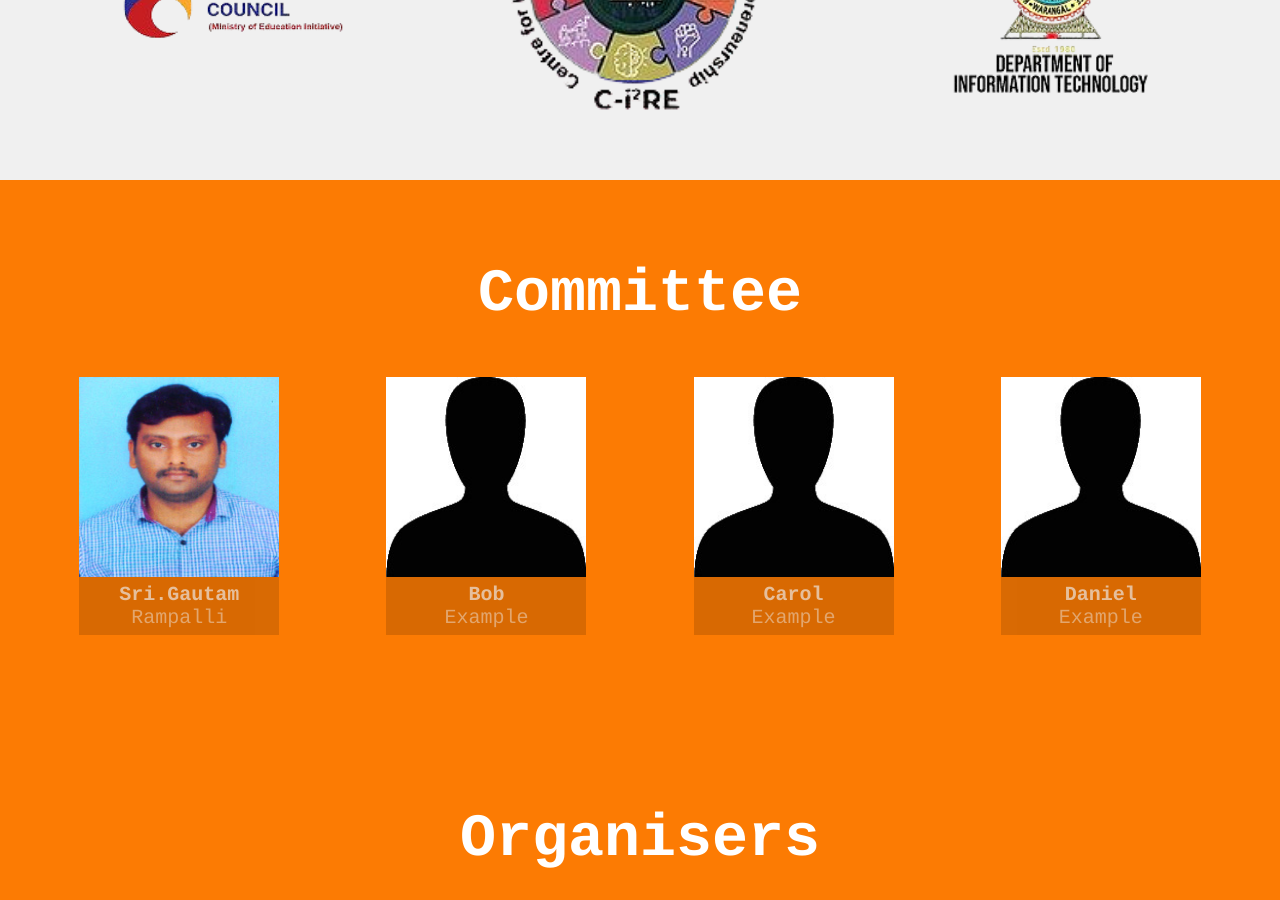
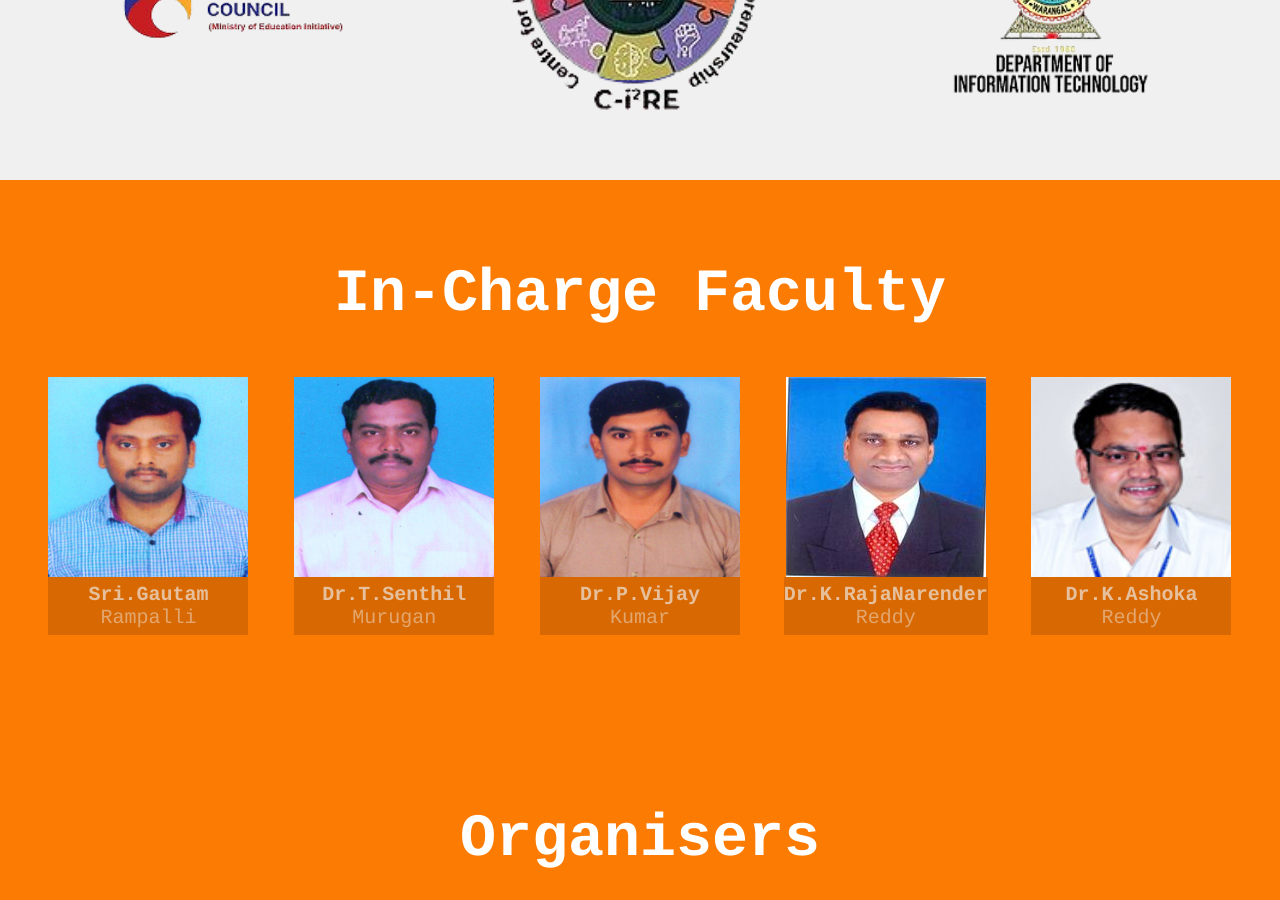
Before and after one commit to sih2024kitsw/sih2024kitsw.github.io, a Jekyll site: the page built from index.html, in a window 1280 px wide and 900 px high, scrolled down 4355 px. Built offline with Jekyll 4.4.1, drawn with Linux system fonts in a browser that asks for light colours.

Commit message:
added prof

```diff
--- a/_data/organizers.yml
+++ b/_data/organizers.yml
@@ -16,17 +16,21 @@ faculty:
     last: Rampalli
     link: https://kitsw.ac.in
 
-  - first: Bob
-    last: Example
-    link: http://example.org
+  - first: Dr.T.Senthil
+    last: Murugan
+    link: https://kitsw.ac.in
 
-  - first: Carol
-    last: Example
-    link: http://example.org
+  - first: Dr.P.Vijay
+    last: Kumar
+    link: http://kitsw.ac.in
 
-  - first: Daniel
-    last: Example
-    link: http://example.org
+  - first: Dr.K.RajaNarender
+    last: Reddy
+    link: http://kitsw.ac.in
+
+  - first: Dr.K.Ashoka
+    last: Reddy
+    link: https://kitsw.ac.in
 
 maincoords:
   - first: Alice
--- a/index.html
+++ b/index.html
@@ -186,7 +186,7 @@ layout: default
   </section>
 {% endif %}
 <section class="tone-dark">
-  <h1>Committee</h1>
+  <h1>In-Charge Faculty</h1>
   <div class="items-container">
     {% for person in site.data.organizers.faculty %}
       <div class="item-small">
```
Also changed, not shown: images/people/Dr.K.Ashoka Reddy.jpg (added), images/people/Dr.K.RajaNarender Reddy.jpg (added), images/people/Dr.P.Vijay Kumar.jpg (added), images/people/Dr.T.Senthil Murugan.jpg (added).
